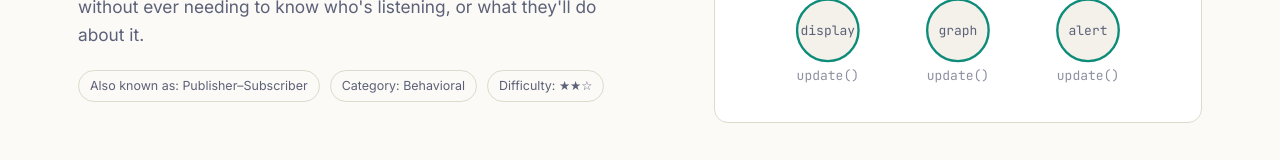
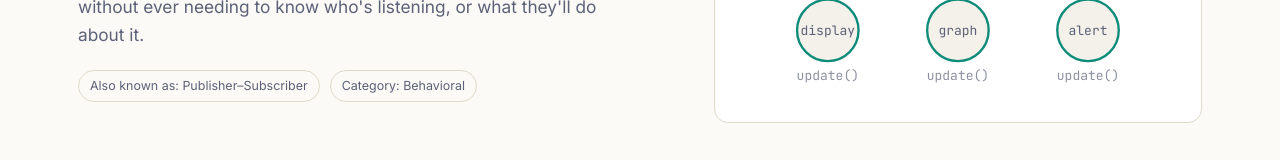
Before and after one commit to ilakkiyaram05/Observer_Pattern, a plain HTML site: page index.html in a window 1280 px wide. Shown: the part 354-514 px from the top of the page. Drawn offline with Linux system fonts and the light colour scheme.

Commit message:
Update index.html

```diff
--- a/index.html
+++ b/index.html
@@ -159,7 +159,6 @@
     <div class="pill-row">
       <span class="pill">Also known as: Publisher–Subscriber</span>
       <span class="pill">Category: Behavioral</span>
-      <span class="pill">Difficulty: ★★☆</span>
     </div>
   </div>
   <div class="broadcast">
```
